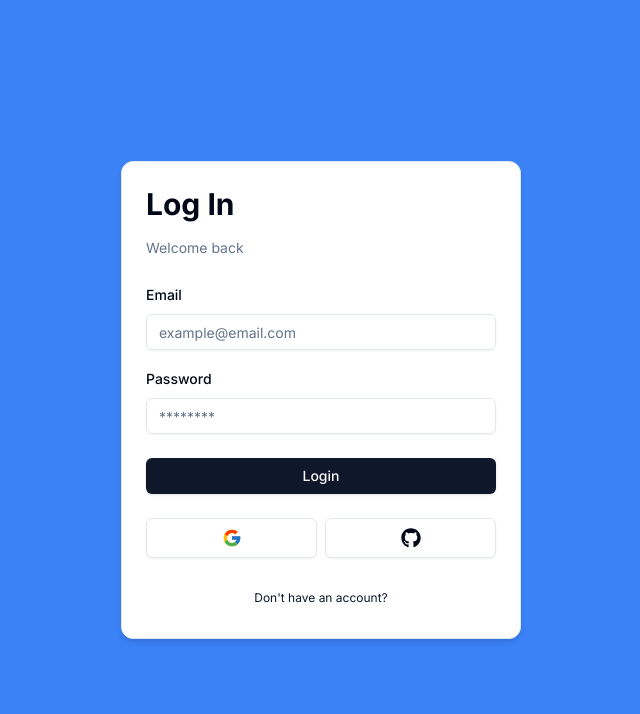
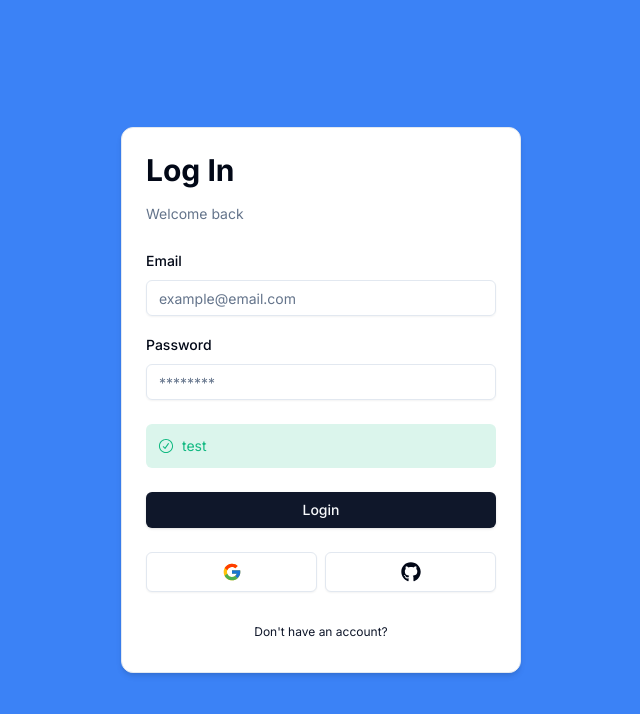
Before and after one commit to mihai-ursu/next-auth, a Next.js app: page /auth/login in a window 1280 px wide. Shown: the top 714 px of the page, without its empty margins (319-959 px from the left). Built offline with nearby package versions, Linux system fonts and the light colour scheme.

Commit message:
Update LoginForm

```diff
--- a/src/components/auth/LoginForm.tsx
+++ b/src/components/auth/LoginForm.tsx
@@ -81,7 +81,7 @@ const LoginForm = () => {
             />
           </div>
           <FormError message="" />
-          <FormSuccess message="" />
+          <FormSuccess message="test" />
           <Button type="submit" className="w-full">
             Login
           </Button>
```
